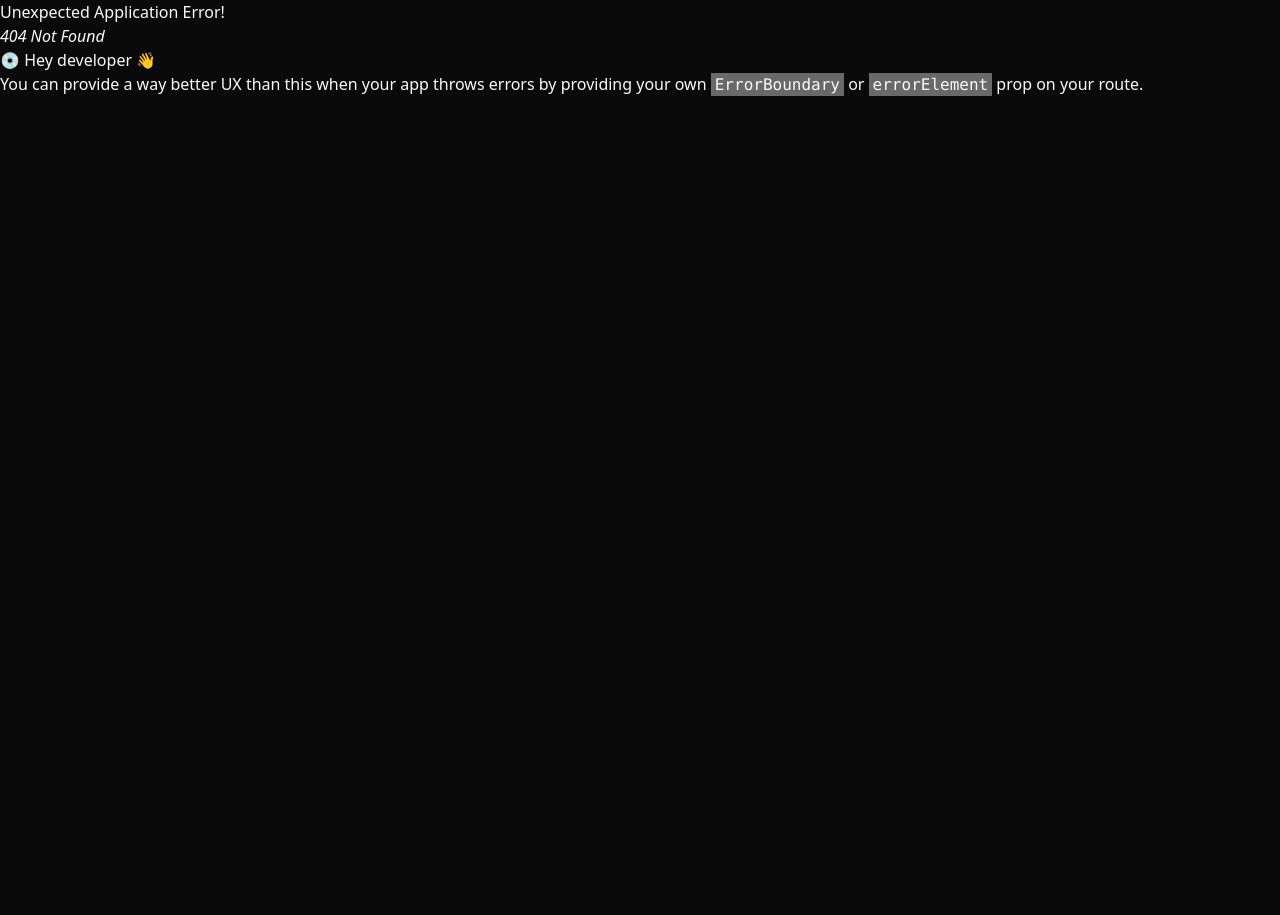
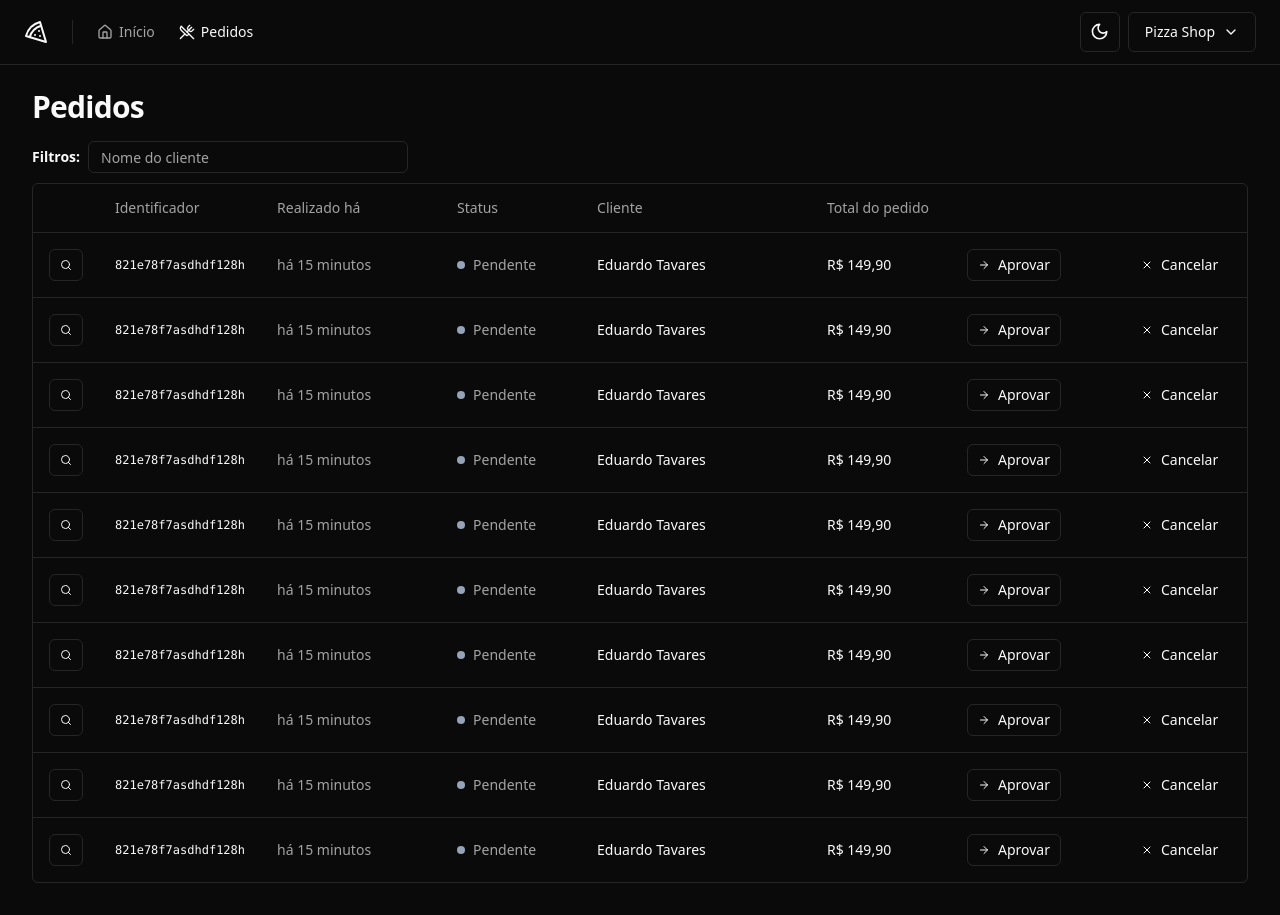
Before and after one commit to oeduardots/ignite-react-pizzashop, a React (Vite) app: page /orders in a window 1280 px wide. Before the commit this address had no page. Before the commit the page ends 800 px from the top, so only its background shows below. Built offline with nearby package versions, Linux system fonts and the light colour scheme.

Commit message:
pagina: listagem de pedidos

```diff
--- a/src/components/ui/button.tsx
+++ b/src/components/ui/button.tsx
@@ -21,6 +21,7 @@ const buttonVariants = cva(
       },
       size: {
         default: 'h-10 px-4 py-2',
+        xs: 'h-8 px-2.5',
         sm: 'h-9 rounded-md px-3',
         lg: 'h-11 rounded-md px-8',
         icon: 'h-10 w-10',
--- /dev/null
+++ b/src/components/ui/table.tsx
@@ -0,0 +1,117 @@
+import * as React from 'react'
+
+import { cn } from '@/lib/utils'
+
+const Table = React.forwardRef<
+  HTMLTableElement,
+  React.HTMLAttributes<HTMLTableElement>
+>(({ className, ...props }, ref) => (
+  <div className="relative w-full overflow-auto">
+    <table
+      ref={ref}
+      className={cn('w-full caption-bottom text-sm', className)}
+      {...props}
+    />
+  </div>
+))
+Table.displayName = 'Table'
+
+const TableHeader = React.forwardRef<
+  HTMLTableSectionElement,
+  React.HTMLAttributes<HTMLTableSectionElement>
+>(({ className, ...props }, ref) => (
+  <thead ref={ref} className={cn('[&_tr]:border-b', className)} {...props} />
+))
+TableHeader.displayName = 'TableHeader'
+
+const TableBody = React.forwardRef<
+  HTMLTableSectionElement,
+  React.HTMLAttributes<HTMLTableSectionElement>
+>(({ className, ...props }, ref) => (
+  <tbody
+    ref={ref}
+    className={cn('[&_tr:last-child]:border-0', className)}
+    {...props}
+  />
+))
+TableBody.displayName = 'TableBody'
+
+const TableFooter = React.forwardRef<
+  HTMLTableSectionElement,
+  React.HTMLAttributes<HTMLTableSectionElement>
+>(({ className, ...props }, ref) => (
+  <tfoot
+    ref={ref}
+    className={cn(
+      'border-t bg-muted/50 font-medium [&>tr]:last:border-b-0',
+      className,
+    )}
+    {...props}
+  />
+))
+TableFooter.displayName = 'TableFooter'
+
+const TableRow = React.forwardRef<
+  HTMLTableRowElement,
+  React.HTMLAttributes<HTMLTableRowElement>
+>(({ className, ...props }, ref) => (
+  <tr
+    ref={ref}
+    className={cn(
+      'border-b transition-colors hover:bg-muted/50 data-[state=selected]:bg-muted',
+      className,
+    )}
+    {...props}
+  />
+))
+TableRow.displayName = 'TableRow'
+
+const TableHead = React.forwardRef<
+  HTMLTableCellElement,
+  React.ThHTMLAttributes<HTMLTableCellElement>
+>(({ className, ...props }, ref) => (
+  <th
+    ref={ref}
+    className={cn(
+      'h-12 px-4 text-left align-middle font-medium text-muted-foreground [&:has([role=checkbox])]:pr-0',
+      className,
+    )}
+    {...props}
+  />
+))
+TableHead.displayName = 'TableHead'
+
+const TableCell = React.forwardRef<
+  HTMLTableCellElement,
+  React.TdHTMLAttributes<HTMLTableCellElement>
+>(({ className, ...props }, ref) => (
+  <td
+    ref={ref}
+    className={cn('p-4 align-middle [&:has([role=checkbox])]:pr-0', className)}
+    {...props}
+  />
+))
+TableCell.displayName = 'TableCell'
+
+const TableCaption = React.forwardRef<
+  HTMLTableCaptionElement,
+  React.HTMLAttributes<HTMLTableCaptionElement>
+>(({ className, ...props }, ref) => (
+  <caption
+    ref={ref}
+    className={cn('mt-4 text-sm text-muted-foreground', className)}
+    {...props}
+  />
+))
+TableCaption.displayName = 'TableCaption'
+
+export {
+  Table,
+  TableHeader,
+  TableBody,
+  TableFooter,
+  TableHead,
+  TableRow,
+  TableCell,
+  TableCaption,
+}
--- /dev/null
+++ b/src/pages/app/orders/index.tsx
@@ -0,0 +1,93 @@
+import { ArrowRight, Search, X } from 'lucide-react'
+import { Helmet } from 'react-helmet-async'
+
+import { Button } from '@/components/ui/button'
+import { Input } from '@/components/ui/input'
+import {
+  Table,
+  TableBody,
+  TableCell,
+  TableHead,
+  TableHeader,
+  TableRow,
+} from '@/components/ui/table'
+
+export function Orders() {
+  return (
+    <>
+      <Helmet title="Pedidos" />
+
+      <div className="flex flex-col gap-4">
+        <h1 className="text-3xl font-bold tracking-tight">Pedidos</h1>
+      </div>
+
+      <div className="space-y-2.5">
+        <form className="flex items-center gap-2">
+          <span className="text-sm font-semibold">Filtros:</span>
+          <Input className="h-8 w-[320px]" placeholder="Nome do cliente" />
+        </form>
+
+        <div className="rounded-md border">
+          <Table>
+            <TableHeader>
+              <TableRow>
+                <TableHead className="w-[64px]"></TableHead>
+                <TableHead className="w-[140px]">Identificador</TableHead>
+                <TableHead className="w-[180px]">Realizado há</TableHead>
+                <TableHead className="w-[140px]">Status</TableHead>
+                <TableHead>Cliente</TableHead>
+                <TableHead className="w-[140px]">Total do pedido</TableHead>
+                <TableHead className="w-[164px]"></TableHead>
+                <TableHead className="w-[132px]"></TableHead>
+              </TableRow>
+            </TableHeader>
+            <TableBody>
+              {Array.from({ length: 10 }).map((_, index) => {
+                return (
+                  <TableRow key={index}>
+                    <TableCell>
+                      <Button variant="outline" size="xs">
+                        <Search className="size-3" />
+                        <span className="sr-only">Detalhes do pedido</span>
+                      </Button>
+                    </TableCell>
+                    <TableCell className="font-mono text-xs font-medium">
+                      821e78f7asdhdf128h
+                    </TableCell>
+                    <TableCell className="text-muted-foreground">
+                      há 15 minutos
+                    </TableCell>
+                    <TableCell>
+                      <div className="flex items-center gap-2">
+                        <span className="size-2 rounded-full bg-slate-400" />
+                        <span className="font-medium text-muted-foreground">
+                          Pendente
+                        </span>
+                      </div>
+                    </TableCell>
+                    <TableCell className="font-medium">
+                      Eduardo Tavares
+                    </TableCell>
+                    <TableCell className="font-medium">R$ 149,90</TableCell>
+                    <TableCell>
+                      <Button variant="outline" size="xs">
+                        <ArrowRight className="mr-2 size-3" />
+                        Aprovar
+                      </Button>
+                    </TableCell>
+                    <TableCell>
+                      <Button variant="ghost" size="xs">
+                        <X className="mr-2 size-3" />
+                        Cancelar
+                      </Button>
+                    </TableCell>
+                  </TableRow>
+                )
+              })}
+            </TableBody>
+          </Table>
+        </div>
+      </div>
+    </>
+  )
+}
--- a/src/routes.tsx
+++ b/src/routes.tsx
@@ -3,6 +3,7 @@ import { createBrowserRouter } from 'react-router-dom'
 import { AppLayout } from './pages/_layouts/app'
 import { AuthLayout } from './pages/_layouts/auth'
 import { Dashboard } from './pages/app/dashboard'
+import { Orders } from './pages/app/orders'
 import { SignIn } from './pages/auth/sign-in'
 import { SignUp } from './pages/auth/sign-up'
 
@@ -14,6 +15,10 @@ export const routes = createBrowserRouter([
       {
         path: '/',
         element: <Dashboard />,
+      },
+      {
+        path: '/orders',
+        element: <Orders />,
       },
     ],
   },
```
